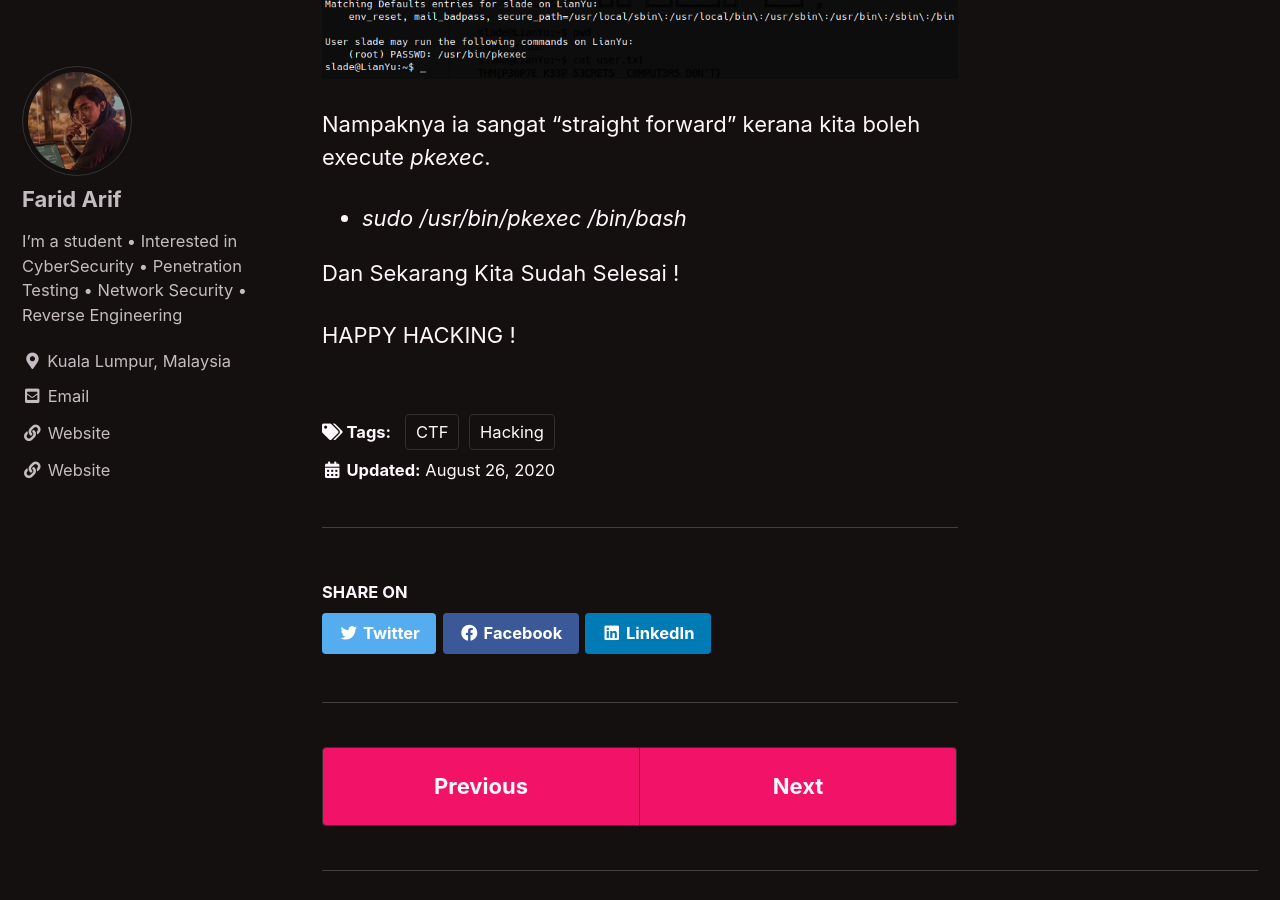
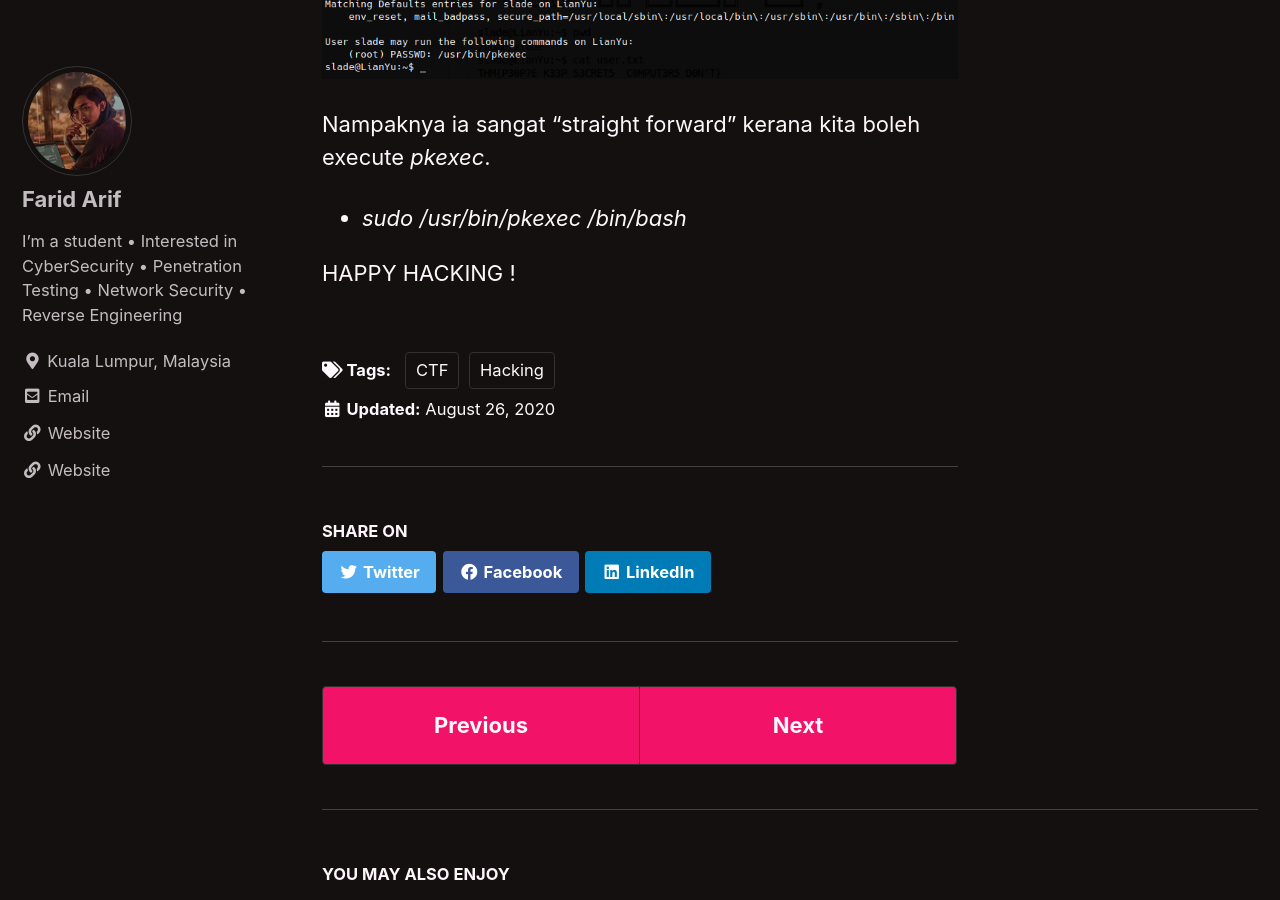
Before and after one commit to faridarif/faridarif.github.io, a Jekyll site: the page built from _posts/2020-08-26-CTF-LianYu.md, in a window 1280 px wide and 900 px high, scrolled down 7702 px. Built offline with Jekyll 4.4.1, drawn with Linux system fonts in a browser that asks for light colours; cached includes are drawn as plain includes.

Commit message:
Update 2020-08-26-CTF-LianYu.md

```diff
--- a/_posts/2020-08-26-CTF-LianYu.md
+++ b/_posts/2020-08-26-CTF-LianYu.md
@@ -205,6 +205,5 @@ Nampaknya ia sangat "straight forward" kerana kita boleh execute *pkexec*.
 - *sudo /usr/bin/pkexec /bin/bash*
 
 
-Dan Sekarang Kita Sudah Selesai !
 
 HAPPY HACKING !
```
